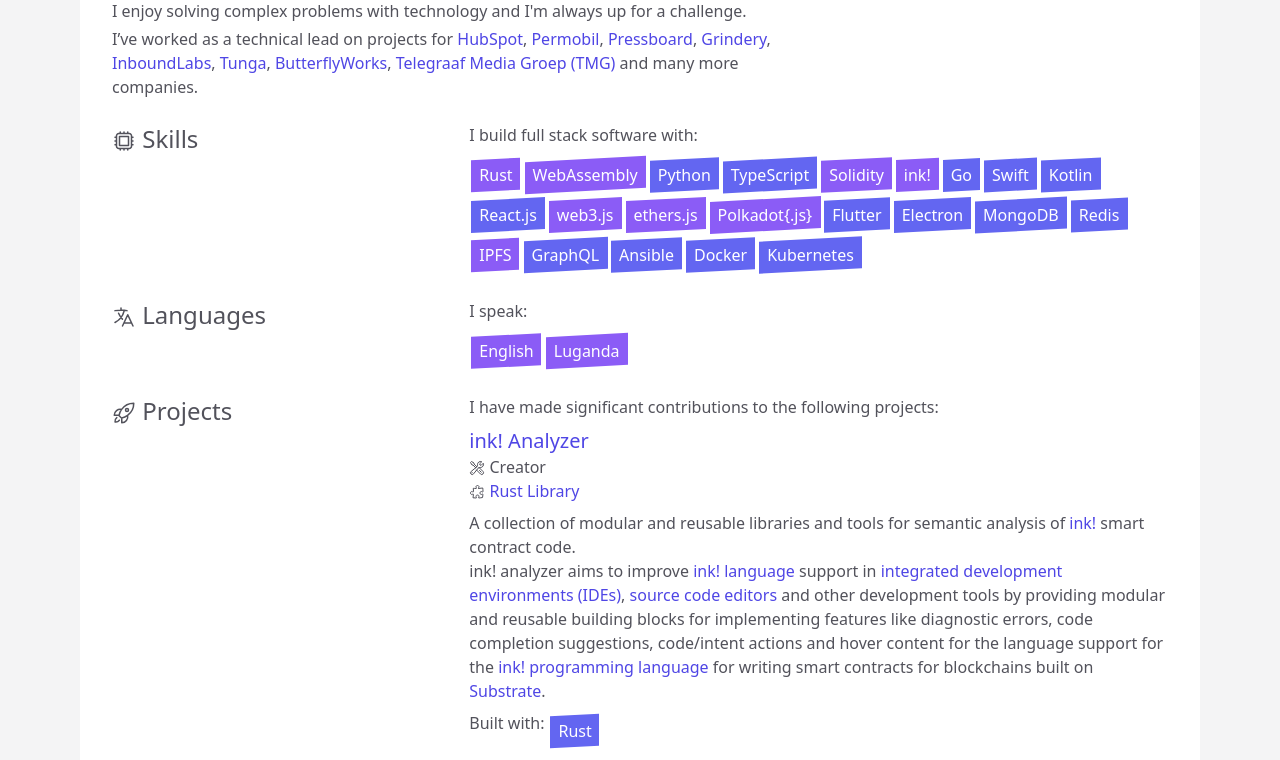
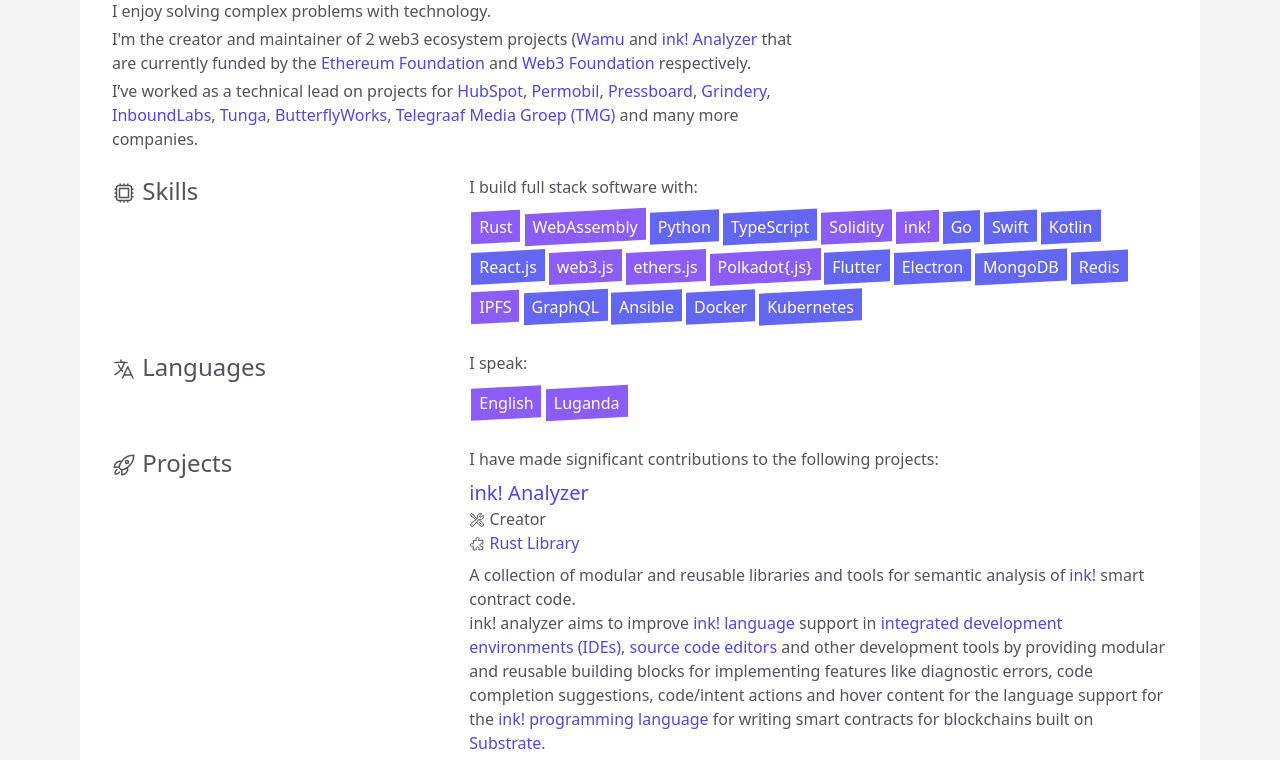
Before and after one commit to davidsemakula/davidsemakula.github.io, a Gatsby site: page / in a window 1280 px wide. Shown: the part 191-951 px from the top of the page. Built offline with nearby package versions, Linux system fonts and the light colour scheme; Gatsby itself is replaced by a stand-in of ours.

Commit message:
update bio

```diff
--- a/src/helpers/data.tsx
+++ b/src/helpers/data.tsx
@@ -111,8 +111,32 @@ export const BIO = {
   BYLINE: (
     <>
       <p className="mb-1">
-        I enjoy solving complex problems with technology and I'm always up for a
-        challenge.
+        I enjoy solving complex problems with technology.
+      </p>
+      <p className="mb-1">
+        I'm the creator and maintainer of 2 web3 ecosystem projects (
+        <A
+          href="https://github.com/wamu-tech"
+          target="_blank"
+        >
+          Wamu
+        </A> and <A
+          href="https://github.com/ink-analyzer"
+          target="_blank"
+        >
+          ink! Analyzer
+        </A> that are currently funded by the{' '}
+        <A
+          href="https://esp.ethereum.foundation/"
+          target="_blank"
+        >
+          Ethereum Foundation
+        </A> and <A
+          href="https://web3.foundation/"
+          target="_blank"
+        >
+          Web3 Foundation
+        </A> respectively.
       </p>
       <p>
         I’ve worked as a technical lead on projects for{' '}
```
